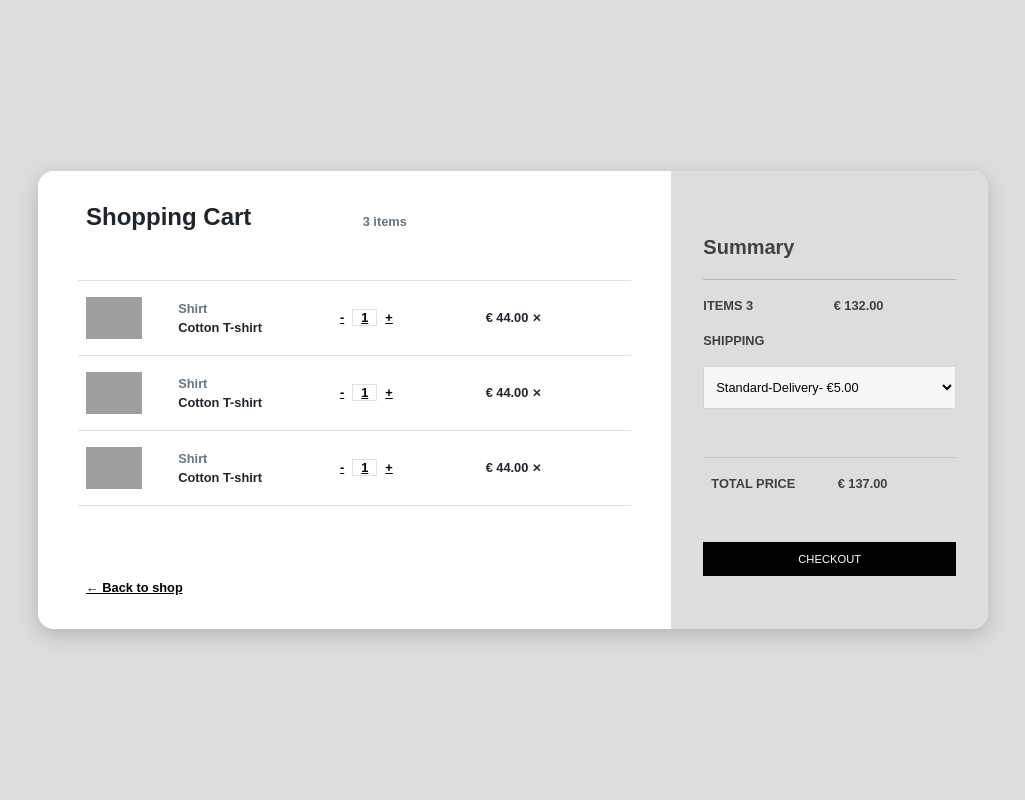
After one commit to mosa0/Webshop, a PHP site: page /shopping.html in a window 1280 px wide. The commit adds this page. Shown: the whole page, without its empty margins (127-1152 px from the left). Run offline with PHP 8.4, Linux system fonts and the light colour scheme; grey boxes are pictures that could not be loaded.

Commit message:
4th commit

```diff
--- a/header.php
+++ b/header.php
@@ -49,6 +49,9 @@
             <li class="nav-item">
               <a class="nav-link" href="#tm">Tommy Hilfiger</a>
             </li>
+            <li class="nav-item">
+              <a class="nav-link" href="shopping.html">Shopping Cart</a>
+            </li>
           </ul>
         </div>
       </div>
--- /dev/null
+++ b/shopping.css
@@ -0,0 +1,149 @@
+body{
+    background: #ddd;
+    min-height: 100vh;
+    vertical-align: middle;
+    display: flex;
+    font-family: sans-serif;
+    font-size: 0.8rem;
+    font-weight: bold;
+}
+.title{
+    margin-bottom: 5vh;
+}
+.card{
+    margin: auto;
+    max-width: 950px;
+    width: 90%;
+    box-shadow: 0 6px 20px 0 rgba(0, 0, 0, 0.19);
+    border-radius: 1rem;
+    border: transparent;
+}
+@media(max-width:767px){
+    .card{
+        margin: 3vh auto;
+    }
+}
+.cart{
+    background-color: #fff;
+    padding: 4vh 5vh;
+    border-bottom-left-radius: 1rem;
+    border-top-left-radius: 1rem;
+}
+@media(max-width:767px){
+    .cart{
+        padding: 4vh;
+        border-bottom-left-radius: unset;
+        border-top-right-radius: 1rem;
+    }
+}
+.summary{
+    background-color: #ddd;
+    border-top-right-radius: 1rem;
+    border-bottom-right-radius: 1rem;
+    padding: 4vh;
+    color: rgb(65, 65, 65);
+}
+@media(max-width:767px){
+    .summary{
+    border-top-right-radius: unset;
+    border-bottom-left-radius: 1rem;
+    }
+}
+.summary .col-2{
+    padding: 0;
+}
+.summary .col-10
+{
+    padding: 0;
+}.row{
+    margin: 0;
+}
+.title b{
+    font-size: 1.5rem;
+}
+.main{
+    margin: 0;
+    padding: 2vh 0;
+    width: 100%;
+}
+.col-2, .col{
+    padding: 0 1vh;
+}
+a{
+    padding: 0 1vh;
+}
+.close{
+    margin-left: auto;
+    font-size: 0.7rem;
+}
+img{
+    width: 3.5rem;
+}
+.back-to-shop{
+    margin-top: 4.5rem;
+}
+h5{
+    margin-top: 4vh;
+}
+hr{
+    margin-top: 1.25rem;
+}
+form{
+    padding: 2vh 0;
+}
+select{
+    border: 1px solid rgba(0, 0, 0, 0.137);
+    padding: 1.5vh 1vh;
+    margin-bottom: 4vh;
+    outline: none;
+    width: 100%;
+    background-color: rgb(247, 247, 247);
+}
+input{
+    border: 1px solid rgba(0, 0, 0, 0.137);
+    padding: 1vh;
+    margin-bottom: 4vh;
+    outline: none;
+    width: 100%;
+    background-color: rgb(247, 247, 247);
+}
+input:focus::-webkit-input-placeholder
+{
+      color:transparent;
+}
+.btn{
+    background-color: #000;
+    border-color: #000;
+    color: white;
+    width: 100%;
+    font-size: 0.7rem;
+    margin-top: 4vh;
+    padding: 1vh;
+    border-radius: 0;
+}
+.btn:focus{
+    box-shadow: none;
+    outline: none;
+    box-shadow: none;
+    color: white;
+    -webkit-box-shadow: none;
+    -webkit-user-select: none;
+    user-select: none;
+    transition: none;
+}
+.btn:hover{
+    color: white;
+}
+a{
+    color: black;
+}
+a:hover{
+    color: black;
+    text-decoration: none;
+}
+ #code{
+    background-image: linear-gradient(to left, rgba(255, 255, 255, 0.253) , rgba(255, 255, 255, 0.185)), url("https://img.icons8.com/small/16/000000/long-arrow-right.png");
+    background-repeat: no-repeat;
+    background-position-x: 95%;
+    background-position-y: center;
+}
--- /dev/null
+++ b/shopping.html
@@ -0,0 +1,121 @@
+<!DOCTYPE html>
+<html lang="en">
+  <head>
+    <meta charset="UTF-8" />
+    <meta http-equiv="X-UA-Compatible" content="IE=edge" />
+    <meta name="viewport" content="width=device-width, initial-scale=1.0" />
+    <title>Refresh</title>
+    <link
+      href="https://cdn.jsdelivr.net/npm/bootstrap@5.2.0-beta1/dist/css/bootstrap.min.css"
+      rel="stylesheet"
+      integrity="sha384-0evHe/X+R7YkIZDRvuzKMRqM+OrBnVFBL6DOitfPri4tjfHxaWutUpFmBp4vmVor"
+      crossorigin="anonymous"
+    />
+    <link rel="stylesheet" href="shopping.css" />
+    <link href="shopping.css" rel="" />
+  </head>
+  <body>
+    <div class="card">
+      <div class="row">
+        <div class="col-md-8 cart">
+          <div class="title">
+            <div class="row">
+              <div class="col">
+                <h4><b>Shopping Cart</b></h4>
+              </div>
+              <div class="col align-self-center text-right text-muted">
+                3 items
+              </div>
+            </div>
+          </div>
+          <div class="row border-top border-bottom">
+            <div class="row main align-items-center">
+              <div class="col-2">
+                <img class="img-fluid" src="https://i.imgur.com/1GrakTl.jpg" />
+              </div>
+              <div class="col">
+                <div class="row text-muted">Shirt</div>
+                <div class="row">Cotton T-shirt</div>
+              </div>
+              <div class="col">
+                <a href="#">-</a><a href="#" class="border">1</a
+                ><a href="#">+</a>
+              </div>
+              <div class="col">
+                &euro; 44.00 <span class="close">&#10005;</span>
+              </div>
+            </div>
+          </div>
+          <div class="row">
+            <div class="row main align-items-center">
+              <div class="col-2">
+                <img class="img-fluid" src="https://i.imgur.com/ba3tvGm.jpg" />
+              </div>
+              <div class="col">
+                <div class="row text-muted">Shirt</div>
+                <div class="row">Cotton T-shirt</div>
+              </div>
+              <div class="col">
+                <a href="#">-</a><a href="#" class="border">1</a
+                ><a href="#">+</a>
+              </div>
+              <div class="col">
+                &euro; 44.00 <span class="close">&#10005;</span>
+              </div>
+            </div>
+          </div>
+          <div class="row border-top border-bottom">
+            <div class="row main align-items-center">
+              <div class="col-2">
+                <img class="img-fluid" src="https://i.imgur.com/pHQ3xT3.jpg" />
+              </div>
+              <div class="col">
+                <div class="row text-muted">Shirt</div>
+                <div class="row">Cotton T-shirt</div>
+              </div>
+              <div class="col">
+                <a href="#">-</a><a href="#" class="border">1</a
+                ><a href="#">+</a>
+              </div>
+              <div class="col">
+                &euro; 44.00 <span class="close">&#10005;</span>
+              </div>
+            </div>
+          </div>
+          <div class="back-to-shop">
+            <a href="index.php">&leftarrow; Back to shop</a>
+          </div>
+        </div>
+        <div class="col-md-4 summary">
+          <div>
+            <h5><b>Summary</b></h5>
+          </div>
+          <hr />
+          <div class="row">
+            <div class="col" style="padding-left: 0">ITEMS 3</div>
+            <div class="col text-right">&euro; 132.00</div>
+          </div>
+          <form>
+            <p>SHIPPING</p>
+            <select>
+              <option class="text-muted">Standard-Delivery- &euro;5.00</option>
+            </select>
+          </form>
+          <div
+            class="row"
+            style="border-top: 1px solid rgba(0, 0, 0, 0.1); padding: 2vh 0"
+          >
+            <div class="col">TOTAL PRICE</div>
+            <div class="col text-right">&euro; 137.00</div>
+          </div>
+          <button class="btn">CHECKOUT</button>
+        </div>
+      </div>
+    </div>
+  </body>
+  <script
+    src="https://cdn.jsdelivr.net/npm/bootstrap@5.2.0-beta1/dist/js/bootstrap.bundle.min.js"
+    integrity="sha384-pprn3073KE6tl6bjs2QrFaJGz5/SUsLqktiwsUTF55Jfv3qYSDhgCecCxMW52nD2"
+    crossorigin="anonymous"
+  ></script>
+</html>
--- a/style.css
+++ b/style.css
@@ -113,3 +113,6 @@ scroll-behavior: smooth;
 .logo_knop{
   z-index: 10000;
 }
+.navbar{
+  border-radius: 15px;
+}
```
Also changed, not shown: index.php (+15 -7 lines), tnf.php (+10 -4 lines), img/cart.jpg (added), img/logo1.svg (added).
